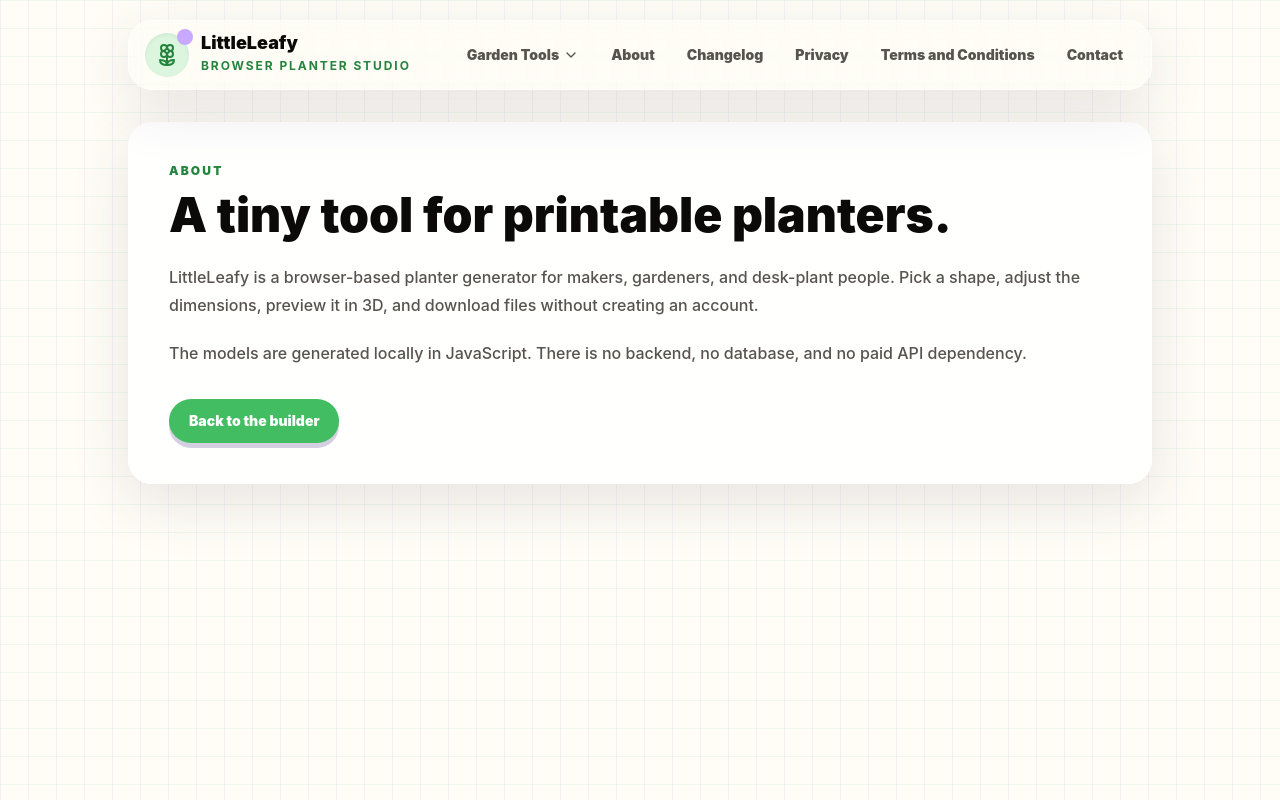
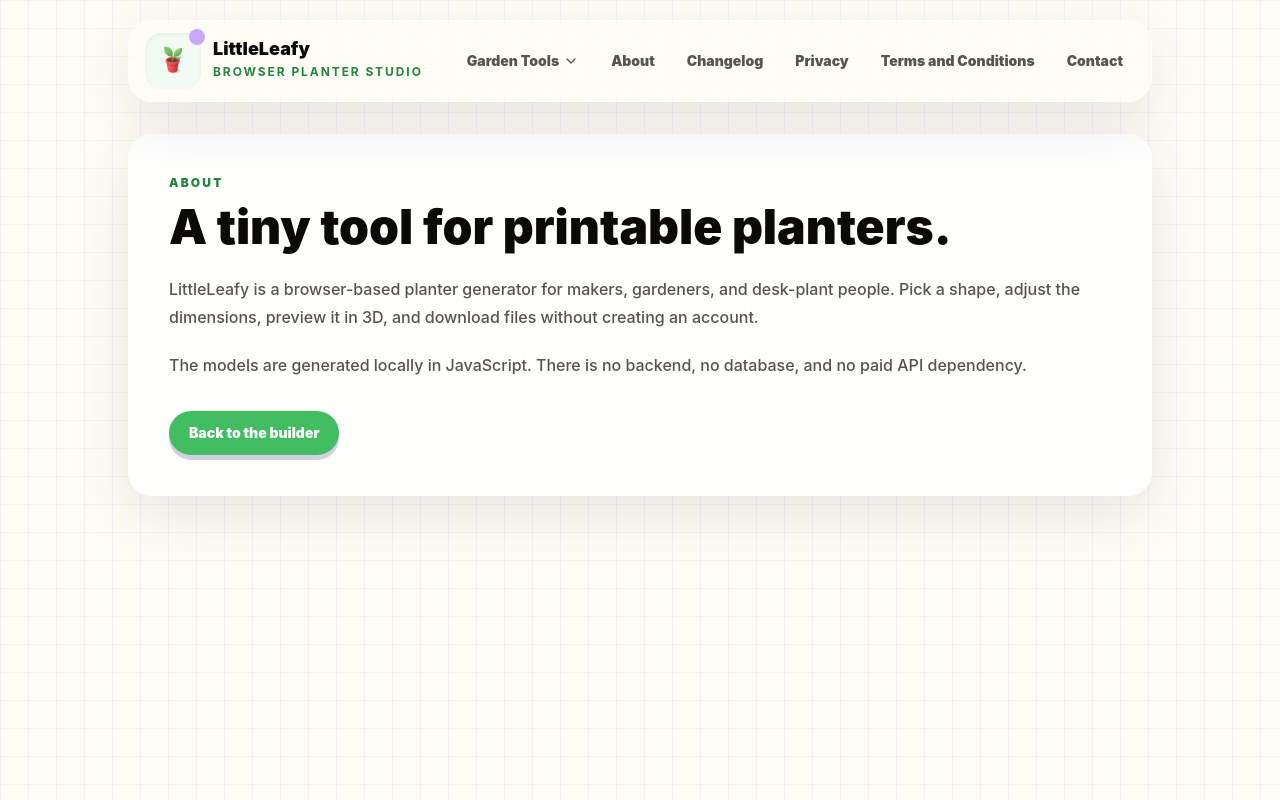
Before and after one commit to TechnifyScratch/littleleafy, a Next.js app: page /about in a window 1280 px wide. Built offline with nearby package versions, Linux system fonts and the light colour scheme.

Commit message:
Update LittleLeafy logo and favicon

```diff
--- a/src/app/layout.tsx
+++ b/src/app/layout.tsx
@@ -5,6 +5,10 @@ export const metadata: Metadata = {
   title: "LittleLeafy",
   description:
     "Customize, preview, and download printable plant pots from your browser.",
+  icons: {
+    icon: "/favicon.png",
+    apple: "/littleleafy-logo.png",
+  },
 };
 
 export default function RootLayout({
--- a/src/components/SiteNav.tsx
+++ b/src/components/SiteNav.tsx
@@ -1,5 +1,5 @@
 import Link from "next/link";
-import { ChevronDown, Flower2 } from "lucide-react";
+import { ChevronDown } from "lucide-react";
 
 const toolLinks = [
   { href: "/tools/labels", label: "Plant labels" },
@@ -20,8 +20,12 @@ export function SiteNav() {
     <div className="relative z-[100] grid gap-3">
       <nav className="relative z-[100] flex overflow-visible flex-col gap-3 rounded-3xl border border-white/80 bg-white/88 px-4 py-3 shadow-soft backdrop-blur md:flex-row md:items-center md:justify-between">
         <Link className="flex items-center gap-3" href="/">
-          <span className="relative inline-flex h-11 w-11 items-center justify-center rounded-full bg-leaf-100 text-leaf-700 shadow-inner">
-            <Flower2 className="h-6 w-6" aria-hidden="true" />
+          <span className="relative inline-flex h-14 w-14 items-center justify-center rounded-2xl bg-leaf-50 shadow-inner">
+            <img
+              alt="LittleLeafy logo"
+              className="h-12 w-12 object-contain"
+              src="/littleleafy-logo.png"
+            />
             <span className="absolute -right-1 -top-1 h-4 w-4 rounded-full bg-lilac-300" />
           </span>
           <span>
```
Also changed, not shown: public/favicon.png (added), public/littleleafy-logo.png (added).
